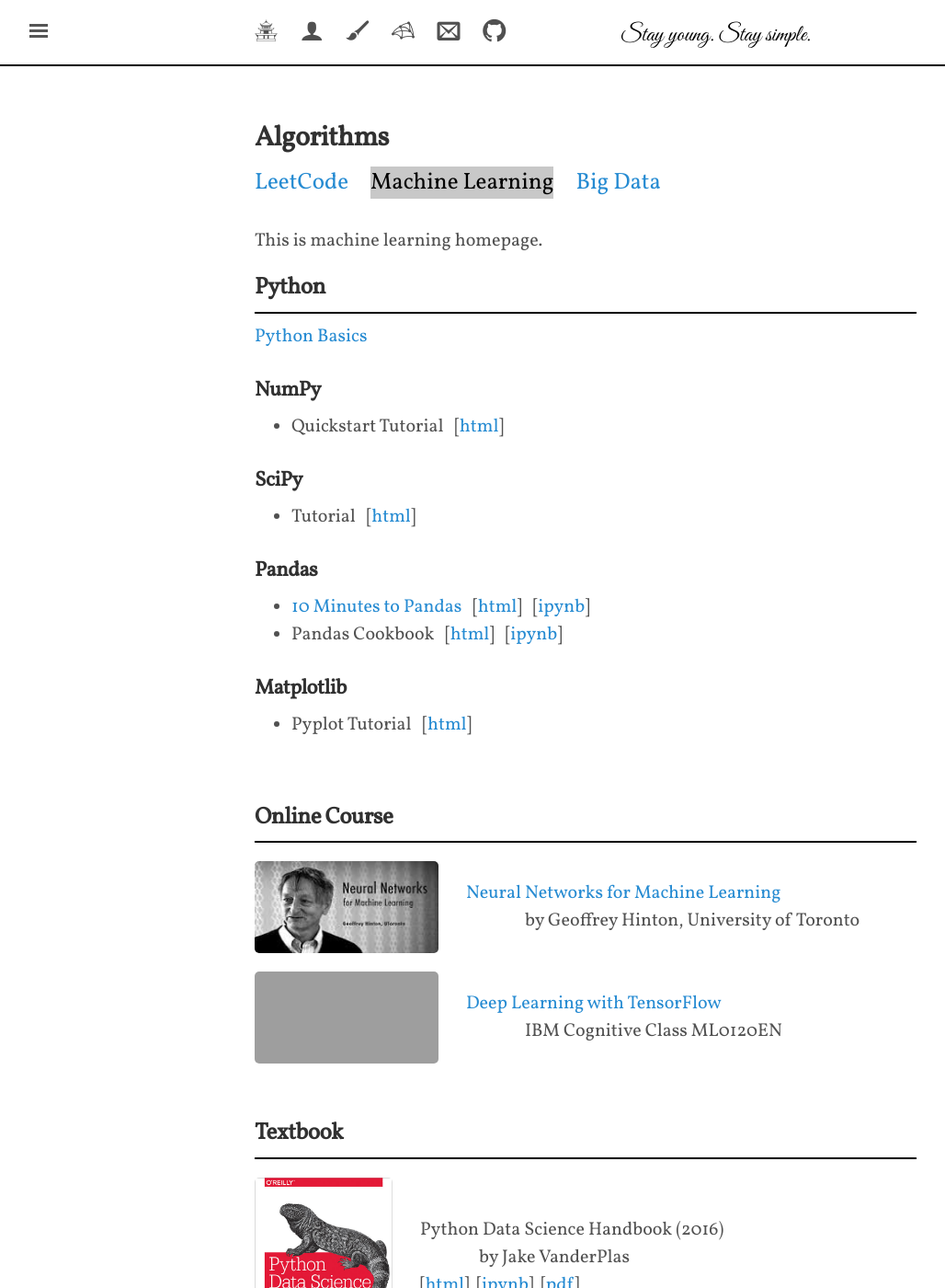
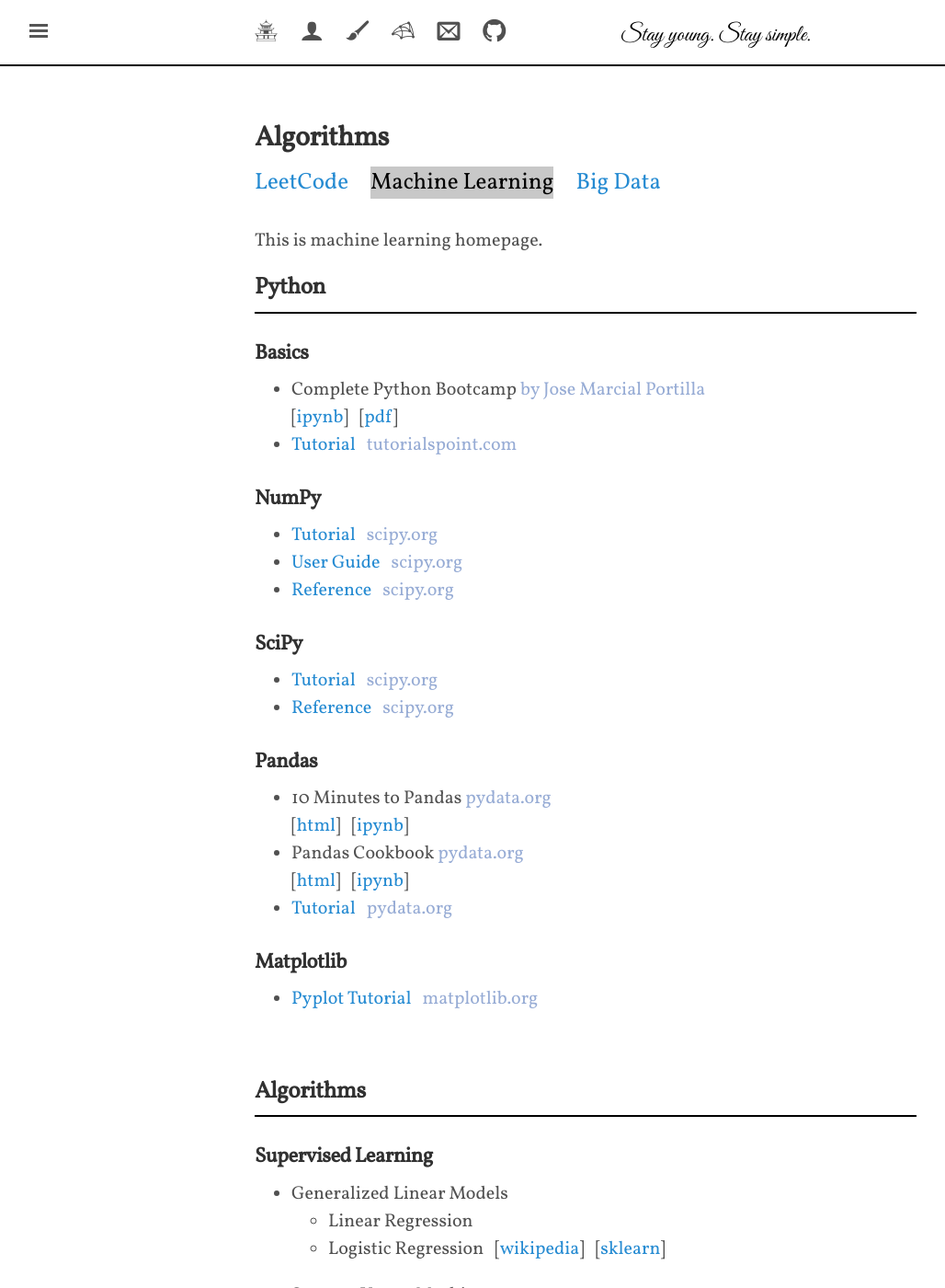
Before and after one commit to shevapato2008/myBlog, a Jekyll site: the page built from algorithms/machinelearning/index.md, in a window 1280 px wide and 1400 px high. Shown: the whole window at 92% size, without its empty margins (3-1031 px from the left). Built offline with Jekyll 4.4.1, drawn with Linux system fonts in a browser that asks for light colours; nearby versions of some CDN libraries; some web fonts are replaced; some of the changed text lies outside the part shown; grey boxes are pictures that could not be loaded.

Commit message:
Updated.

```diff
--- a/algorithms/machinelearning/index.md
+++ b/algorithms/machinelearning/index.md
@@ -8,29 +8,68 @@
 
 ## Python
 ---
-[Python Basics]({{site.baseurl}}/algorithms/machinelearning/python_basics/ "Python Basics") <br>
+### Basics
++ Complete Python Bootcamp <span style="color:#97acd5">by Jose Marcial Portilla</span><br>
+[[ipynb](http://nbviewer.jupyter.org/github/jmportilla/Complete-Python-Bootcamp/tree/master/)] &nbsp;
+[[pdf]({{site.baseurl}}/algorithms/machinelearning/python/PythonBasics.pdf)]
++ [Tutorial](https://www.tutorialspoint.com/python/) &nbsp; <span style="color:#97acd5">tutorialspoint.com</span><br>
 
 ### NumPy
-+ Quickstart Tutorial &nbsp; [[html](https://docs.scipy.org/doc/numpy-dev/user/quickstart.html)]<br>
++ [Tutorial](https://docs.scipy.org/doc/numpy-dev/user/quickstart.html) &nbsp; <span style="color:#97acd5">scipy.org</span>
++ [User Guide](https://docs.scipy.org/doc/numpy/user/index.html) &nbsp; <span style="color:#97acd5">scipy.org</span>
++ [Reference](https://docs.scipy.org/doc/numpy/reference/index.html#reference) &nbsp; <span style="color:#97acd5">scipy.org</span>
 
 ### SciPy
-+ Tutorial &nbsp; [[html](https://docs.scipy.org/doc/scipy/reference/tutorial/)]
++ [Tutorial](https://docs.scipy.org/doc/scipy/reference/tutorial/) &nbsp; <span style="color:#97acd5">scipy.org</span>
++ [Reference](https://docs.scipy.org/doc/scipy/reference/) &nbsp; <span style="color:#97acd5">scipy.org</span>
 
 ### Pandas
-+ [10 Minutes to Pandas]({{site.baseurl}}/algorithms/machinelearning/10-minutes-to-pandas "10 Minutes to Pandas") &nbsp;
++ 10 Minutes to Pandas <span style="color:#97acd5">pydata.org</span><br>
 [[html](https://pandas.pydata.org/pandas-docs/stable/10min.html)] &nbsp;
 [[ipynb](http://nbviewer.jupyter.org/github/shevapato2008/PandasTutorial/blob/master/10%20minutes%20to%20pandas.ipynb)]
-+ Pandas Cookbook &nbsp;
++ Pandas Cookbook <span style="color:#97acd5">pydata.org</span><br>
 [[html](https://pandas.pydata.org/pandas-docs/stable/cookbook.html)] &nbsp;
-[[ipynb]({{site.baseurl}}/algorithms/machinelearning/pandas-cookbook)]<br>
+[[ipynb]({{site.baseurl}}/algorithms/machinelearning/pandas-cookbook)]
++ [Tutorial](http://pandas.pydata.org/pandas-docs/stable/tutorials.html#) &nbsp; <span style="color:#97acd5">pydata.org</span>
 
 ### Matplotlib
-+ Pyplot Tutorial &nbsp; [[html](https://matplotlib.org/users/pyplot_tutorial.html "Matplotlib Pyplot Tutorial")]
++ [Pyplot Tutorial](https://matplotlib.org/users/pyplot_tutorial.html) &nbsp; <span style="color:#97acd5">matplotlib.org</span>
+
+<br>
+
+## Algorithms
+---
+### Supervised Learning
++ Generalized Linear Models
+  - Linear Regression
+  - Logistic Regression &nbsp;
+    [[wikipedia](https://en.wikipedia.org/wiki/Logistic_regression)] &nbsp;
+    [[sklearn](http://scikit-learn.org/stable/modules/linear_model.html#logistic-regression)]
+
++ Support Vector Machines
++ Naive Bayes
++ Decision Tree
++ Ensemble Methods
+  - Random Forest
+  - Ada Boosting
+
+
+### Unsupervised Learning
++ Clustering
+  - K-Means Clustering
+  - Hierarchical Clustering
+  - DBSCAN
++ Density Estimation
+
+
+### Deep Learning
++ Convolutional Neural Network
++ Recurrent Neural Network
 
 
 <br>
 
-## Online Course
+## Online Courses
 ---
 
 <div style="display: flex; align-items: center;">
@@ -55,8 +94,36 @@
 
 <br>
 
-## Textbook
+## Books
 ---
+### Theory
+<div style="display: flex; align-items: center;">
+  <img src="{{site.baseurl}}/algorithms/machinelearning/book/image/prml.png" alt="pdsh cover" width="150" height="195" style="vertical-align: middle; border: 0; margin: 10px 30px 10px 0px;">
+  <span>
+    <p>
+      Pattern Recognition and Machine Learning (2006)<br>
+      &nbsp; &nbsp; &nbsp; &nbsp; &nbsp; &nbsp; &nbsp; &nbsp; by Christopher Bishop<br>
+      [<a href="http://www.springer.com/us/book/9780387310732">html</a>]&nbsp;
+      [<a href="https://github.com/PRML/PRMLT">code</a>]&nbsp;
+      [<a href="{{site.baseurl}}/algorithms/machinelearning/book/prml.pdf">pdf</a>]&nbsp;
+      [<a href="https://www.microsoft.com/en-us/research/wp-content/uploads/2016/05/prml-errata-3rd-20110921.pdf">errata</a>]
+    </p>
+  </span>
+</div>
+
+### Practice
+<div style="display: flex; align-items: center;">
+  <img src="{{site.baseurl}}/algorithms/machinelearning/book/image/hmlsktf.png" alt="pdsh cover" width="150" height="195" style="vertical-align: middle; border: 0; margin: 10px 30px 10px 0px;">
+  <span>
+    <p>
+      Hands-On Machine Learning with Scikit-Learn and TensorFlow (2017)<br>
+      &nbsp; &nbsp; &nbsp; &nbsp; &nbsp; &nbsp; &nbsp; &nbsp; by Aurélien Géron<br>
+      [<a href="http://shop.oreilly.com/product/0636920052289.do">html</a>]&nbsp;
+      [<a href="https://github.com/ageron/handson-ml">code</a>]&nbsp;
+      [<a href="{{site.baseurl}}/algorithms/machinelearning/book/handson-machine-learning-with-scikit-learn-and-tensorflow.pdf">pdf</a>]
+    </p>
+  </span>
+</div>
 
 <div style="display: flex; align-items: center;">
   <img src="{{site.baseurl}}/algorithms/machinelearning/book/image/pdsh.jpg" alt="pdsh cover" width="150" height="195" style="vertical-align: middle; border: 0; margin: 10px 30px 10px 0px;">
@@ -65,8 +132,21 @@
       Python Data Science Handbook (2016)<br>
       &nbsp; &nbsp; &nbsp; &nbsp; &nbsp; &nbsp; &nbsp; &nbsp; by Jake VanderPlas<br>
       [<a href="http://shop.oreilly.com/product/0636920034919.do">html</a>]&nbsp;
-      [<a href="https://github.com/shevapato2008/PythonDataScienceHandbook">ipynb</a>]&nbsp;
+      [<a href="https://github.com/jakevdp/PythonDataScienceHandbook">code</a>]&nbsp;
       [<a href="{{site.baseurl}}/algorithms/machinelearning/book/python-data-science-handbook.pdf">pdf</a>]
+    </p>
+  </span>
+</div>
+
+<div style="display: flex; align-items: center;">
+  <img src="{{site.baseurl}}/algorithms/machinelearning/book/image/mlia.png" alt="pdsh cover" width="150" height="195" style="vertical-align: middle; border: 0; margin: 10px 30px 10px 0px;">
+  <span>
+    <p>
+      Machine Learning in Action (2012)<br>
+      &nbsp; &nbsp; &nbsp; &nbsp; &nbsp; &nbsp; &nbsp; &nbsp; by Peter Harrington<br>
+      [<a href="https://www.manning.com/books/machine-learning-in-action">html</a>]&nbsp;
+      [<a href="https://github.com/pbharrin/machinelearninginaction">code</a>]&nbsp;
+      [<a href="{{site.baseurl}}/algorithms/machinelearning/book/machine-learning-in-action.pdf">pdf</a>]
     </p>
   </span>
 </div>
```
